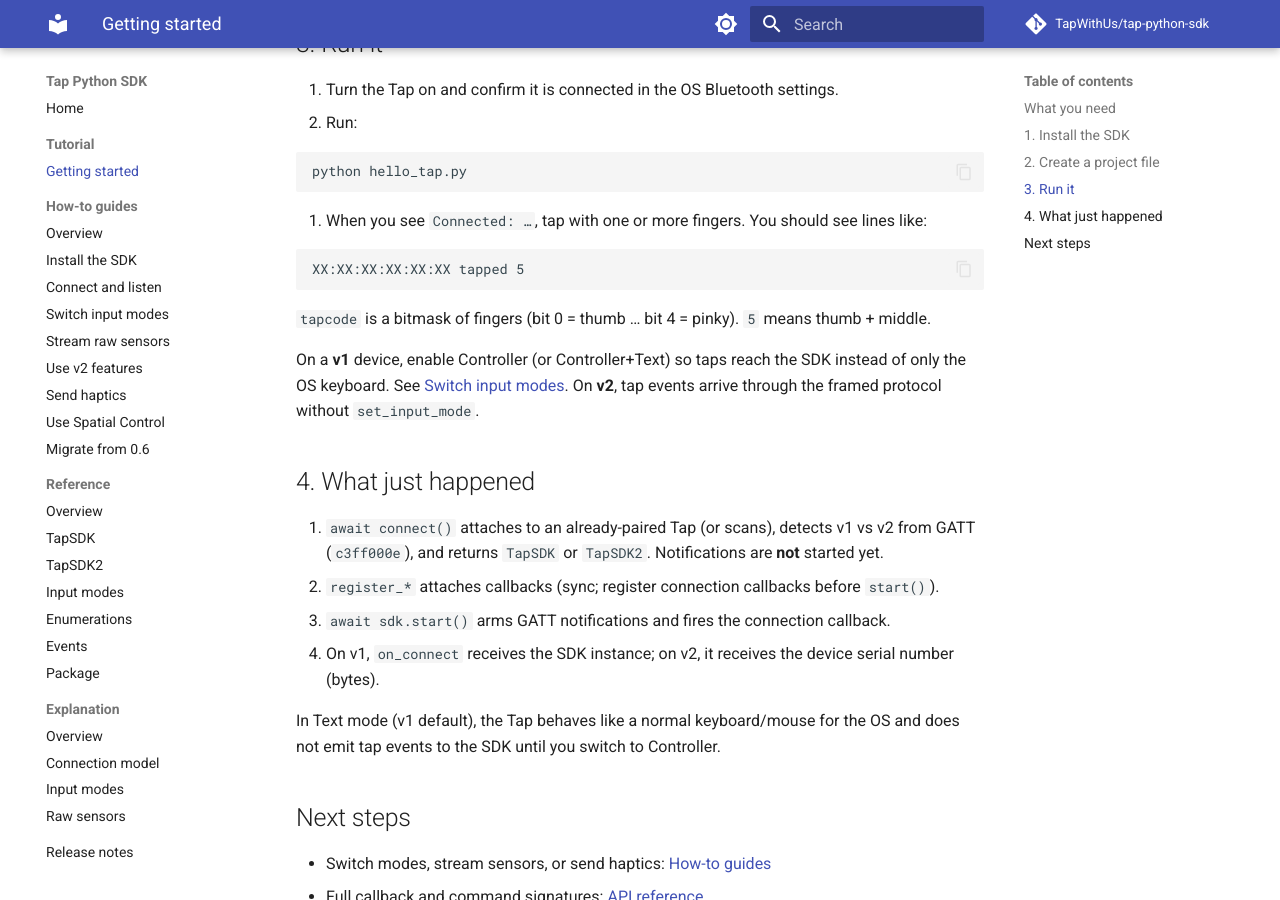
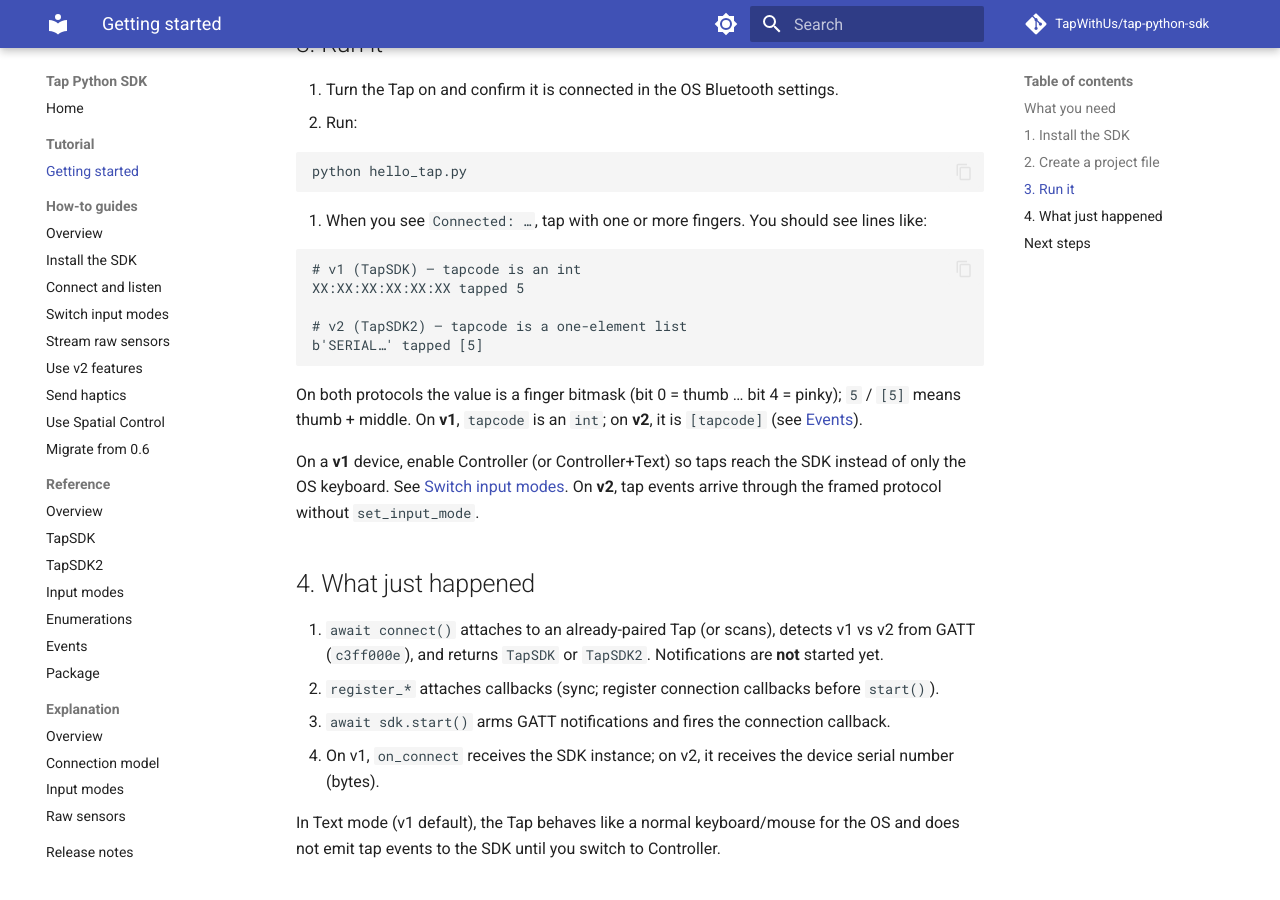
Before and after one commit to TapWithUs/tap-python-sdk, an MkDocs documentation site: the page built from docs/tutorial/getting-started.md, in a window 1280 px wide and 900 px high, scrolled down 1325 px. Built offline with MkDocs 1.6.1 and Material for MkDocs 9.7.7, drawn with Linux system fonts in a browser that asks for light colours; comment, search, counter and statistics services are not loaded; the version menu is left out.

Commit message:
docs: fix remaining docs-verify gaps (tapcode, exports, v2 modes)
Co-authored-by: Cursor <cursoragent@cursor.com>

````diff
--- a/docs/tutorial/getting-started.md
+++ b/docs/tutorial/getting-started.md
@@ -66,10 +66,14 @@ python hello_tap.py
 3. When you see `Connected: …`, tap with one or more fingers. You should see lines like:
 
 ```text
+# v1 (TapSDK) — tapcode is an int
 XX:XX:XX:XX:XX:XX tapped 5
+
+# v2 (TapSDK2) — tapcode is a one-element list
+b'SERIAL…' tapped [5]
 ```
 
-`tapcode` is a bitmask of fingers (bit 0 = thumb … bit 4 = pinky). `5` means thumb + middle.
+On both protocols the value is a finger bitmask (bit 0 = thumb … bit 4 = pinky); `5` / `[5]` means thumb + middle. On **v1**, `tapcode` is an `int`; on **v2**, it is `[tapcode]` (see [Events](../reference/events.md)).
 
 On a **v1** device, enable Controller (or Controller+Text) so taps reach the SDK instead of only the OS keyboard. See [Switch input modes](../how-to/switch-input-modes.md). On **v2**, tap events arrive through the framed protocol without `set_input_mode`.
 
````
Also changed, not shown: docs/explanation/input-modes.md (+3 -0 lines), docs/how-to/connect-and-listen.md (+5 -0 lines), docs/reference/enumerations.md (+1 -1 lines), docs/reference/package.md (+1 -0 lines).
